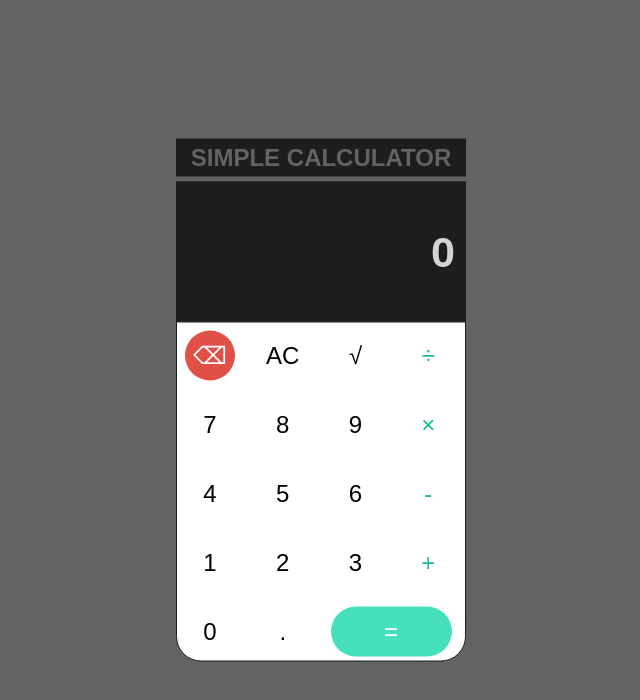
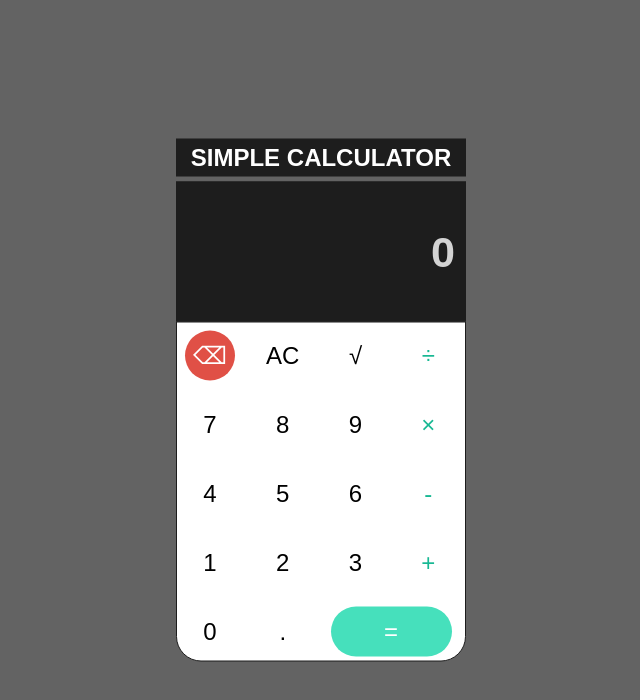
Before and after one commit to mozumderTushar/calculator, a plain HTML site: page index.html in a window 1280 px wide. Shown: the whole page, without its empty margins (319-959 px from the left). Drawn offline with Linux system fonts and the light colour scheme.

Commit message:
added style

```diff
--- a/style.css
+++ b/style.css
@@ -24,7 +24,7 @@ body{
     text-align: center;
     text-transform: uppercase;
     padding: 5px;
-    color: #636363;
+    color: white;
     background-color: #1d1d1d;
     margin-bottom: 5px;
 }
```
